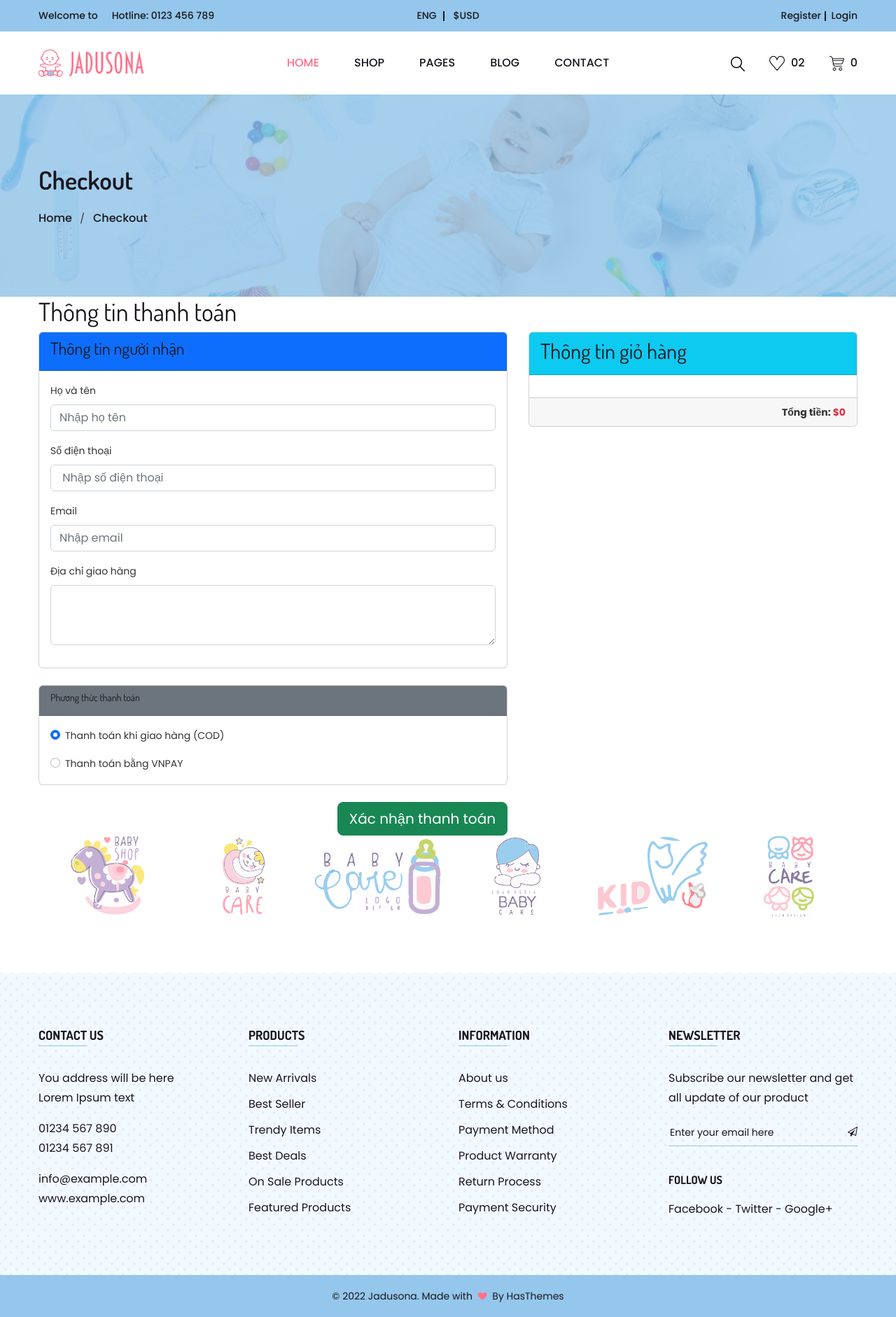
After one commit to hvdoanh/group_2, a PHP site: page /du-an-groupTwo/views/clients/carts/checkout.php in a window 1280 px wide. The commit adds this page. Shown: the whole page at 70% size. Run offline with PHP 8.4, Linux system fonts and the light colour scheme; the template is opened without the code that fills it, so the values that code supplies are empty; some libraries are stand-ins or nearby versions; some web fonts are replaced.

Commit message:
làm về giỏ hàng và hiện thị giao diện thanh toán

```diff
--- a/controllers/ProductController.php
+++ b/controllers/ProductController.php
@@ -35,6 +35,12 @@ class ProductController{
         // danh sách sp liên quan
         $productReleads = (new Product)->listProductReload($product['category_id'], $id);
 
+        // lưu thông itn uRI vào session
+        $_SESSION['URI'] = $_SERVER['REQUEST_URI'];
+
+
+        $_SESSION['totalQuantity']  = (new CartController)->totalSumQuantity();
+
 
         return view('clients.products.detail',
                      compact('product', 'title', 'categories', 'productReleads')
--- /dev/null
+++ b/views/clients/carts/checkout.php
@@ -0,0 +1,162 @@
+<?php include_once   ROOT_DIR . "views/clients/header.php" ?>
+
+<!-- Page Banner Section Start -->
+<div class="page-banner-section section" style="background-image: url(assets/images/hero/hero-1.jpg)">
+    <div class="container">
+        <div class="row">
+            <div class="page-banner-content col">
+
+                <h1>Checkout</h1>
+                <ul class="page-breadcrumb">
+                    <li><a href="">Home</a></li>
+                    <li><a href="checkout.html">Checkout</a></li>
+                </ul>
+
+            </div>
+        </div>
+    </div>
+</div><!-- Page Banner Section End -->
+
+<!-- Page Section Start -->
+<div class="container">
+    <h1 class="mb-6">Thông tin thanh toán</h1>
+    <div class="row">
+        <!-- Form thông tin thanh toán -->
+        <div class="col-md-7">
+            <form action="" method="POST">
+                <!-- Thông tin người nhận -->
+                <div class="card mb-4">
+                    <div class="card-header bg-primary text-white">
+                        <h3>Thông tin người nhận</h3>
+                    </div>
+                    <div class="card-body">
+                        <div class="mb-3">
+                            <label for="fullName" class="form-label">Họ và tên</label>
+                            <input type="text" class="form-control" name="fullname" placeholder="Nhập họ tên"
+                                value="<?= $user['fullname'] ?>" required />
+                        </div>
+                        <div class=" mb-3">
+                            <label for="phone" class="form-label">Số điện thoại</label>
+                            <input type="tel" class="form-control" id="phone" name="phone" value="<?= $user['phone'] ?>"
+                                placeholder=" Nhập số điện thoại" required />
+                        </div>
+                        <div class="mb-3">
+                            <label for="email" class="form-label">Email</label>
+                            <input type="email" class="form-control" id="email" name="email" placeholder="Nhập email"
+                                value="<?= $user['email'] ?>" required />
+                        </div>
+                        <div class=" mb-3">
+                            <label for="address" class="form-label">
+                                Địa chỉ giao hàng
+                            </label>
+                            <textarea class="form-control" id="address" name="address" rows="3"
+                                placeholder="Nhập địa chỉ giao hàng" required>
+                                <?= $user['address'] ?>
+                            </textarea>
+                        </div>
+                    </div>
+                </div>
+
+                <!-- Phương thức thanh toán -->
+                <div class="card mb-4">
+                    <div class="card-header bg-secondary text-white">
+                        <h5>Phương thức thanh toán</h5>
+                    </div>
+                    <div class="card-body">
+                        <div class="form-check mb-3">
+                            <input class="form-check-input" type="radio" name="payment_method" id="cod" value="cod"
+                                checked />
+                            <label class="form-check-label" for="cod">
+                                Thanh toán khi giao hàng (COD)
+                            </label>
+                        </div>
+                        <div class="form-check">
+                            <input class="form-check-input" type="radio" name="payment_method" id="vnpay"
+                                value="vnpay" />
+                            <label class="form-check-label" for="vnpay">
+                                Thanh toán bằng VNPAY
+                            </label>
+                        </div>
+                    </div>
+                </div>
+
+                <!-- Nút xác nhận -->
+                <div class="text-end">
+                    <button type="submit" class="btn btn-success btn-lg">
+                        <i class="bi bi-check-circle"></i> Xác nhận thanh toán
+                    </button>
+                </div>
+            </form>
+        </div>
+
+        <!-- Thông tin giỏ hàng -->
+        <div class="col-md-5">
+            <div class="card">
+                <div class="card-header bg-info text-white">
+                    <h2>Thông tin giỏ hàng</h2>
+                </div>
+                <div class="card-body">
+                    <ul class="list-group">
+                        <!-- Sản phẩm 1 -->
+                        <?php foreach($carts as $cart) : ?>
+                        <li class="list-group-item d-flex justify-content-between align-items-center">
+                            <div>
+                                <h3 class="mb-0"><?= $cart['name'] ?></h3>
+                                <span class="text-muted">
+                                    Số lượng: <?= $cart['quantity'] ?>
+                                </span>
+                            </div>
+                            <span>$<?= number_format($cart['price'] * $cart['quantity']) ?></span>
+                        </li>
+                        <?php endforeach  ?>
+                </div>
+                <!-- Tổng tiền -->
+                <div class="card-footer text-end fw-bold">
+                    Tổng tiền: <span class="text-danger">$<?= number_format($sumPrice) ?></span>
+                </div>
+            </div>
+        </div>
+    </div>
+</div>
+
+<!-- Page Section End -->
+
+<!-- Brand Section Start -->
+<div class="brand-section section section-padding pt-0">
+    <div class="container-fluid">
+        <div class="row">
+            <div class="brand-slider">
+
+                <div class="brand-item col">
+                    <img src="assets/images/brands/brand-1.png" alt="">
+                </div>
+
+                <div class="brand-item col">
+                    <img src="assets/images/brands/brand-2.png" alt="">
+                </div>
+
+                <div class="brand-item col">
+                    <img src="assets/images/brands/brand-3.png" alt="">
+                </div>
+
+                <div class="brand-item col">
+                    <img src="assets/images/brands/brand-4.png" alt="">
+                </div>
+
+                <div class="brand-item col">
+                    <img src="assets/images/brands/brand-5.png" alt="">
+                </div>
+
+                <div class="brand-item col">
+                    <img src="assets/images/brands/brand-6.png" alt="">
+                </div>
+
+            </div>
+        </div>
+    </div>
+</div><!-- Brand Section End -->
+
+
+
+
+<?php include_once   ROOT_DIR . "views/clients/footer.php" ?>
--- a/views/clients/header.php
+++ b/views/clients/header.php
@@ -141,8 +141,12 @@
                                 </div>
 
                                 <div class="header-mini-cart">
-                                    <a href="cart.html"><img src="assets/images/icons/cart.png" alt="Cart">
-                                        <span>02($250)</span></a>
+                                    <a href="<?= ROOT_URL . "?ctl=view-cart" ?>"><img src="assets/images/icons/cart.png"
+                                            alt="Cart">
+                                        <span>
+                                            <?= $_SESSION['totalQuantity'] ?? 0 ?>
+                                        </span>
+                                    </a>
                                 </div>
 
                             </div><!-- Header Advance Search End -->
```
Also changed, not shown: controllers/CartController.php (added, +122 -0 lines), index.php (+8 -1 lines), models/Order.php (added, +49 -0 lines), views/clients/carts/cart.php (added, +151 -0 lines), views/clients/home.php (+5 -3 lines), views/clients/products/detail.php (+13 -4 lines), views/errors/404.php (renamed from views/404.php).
